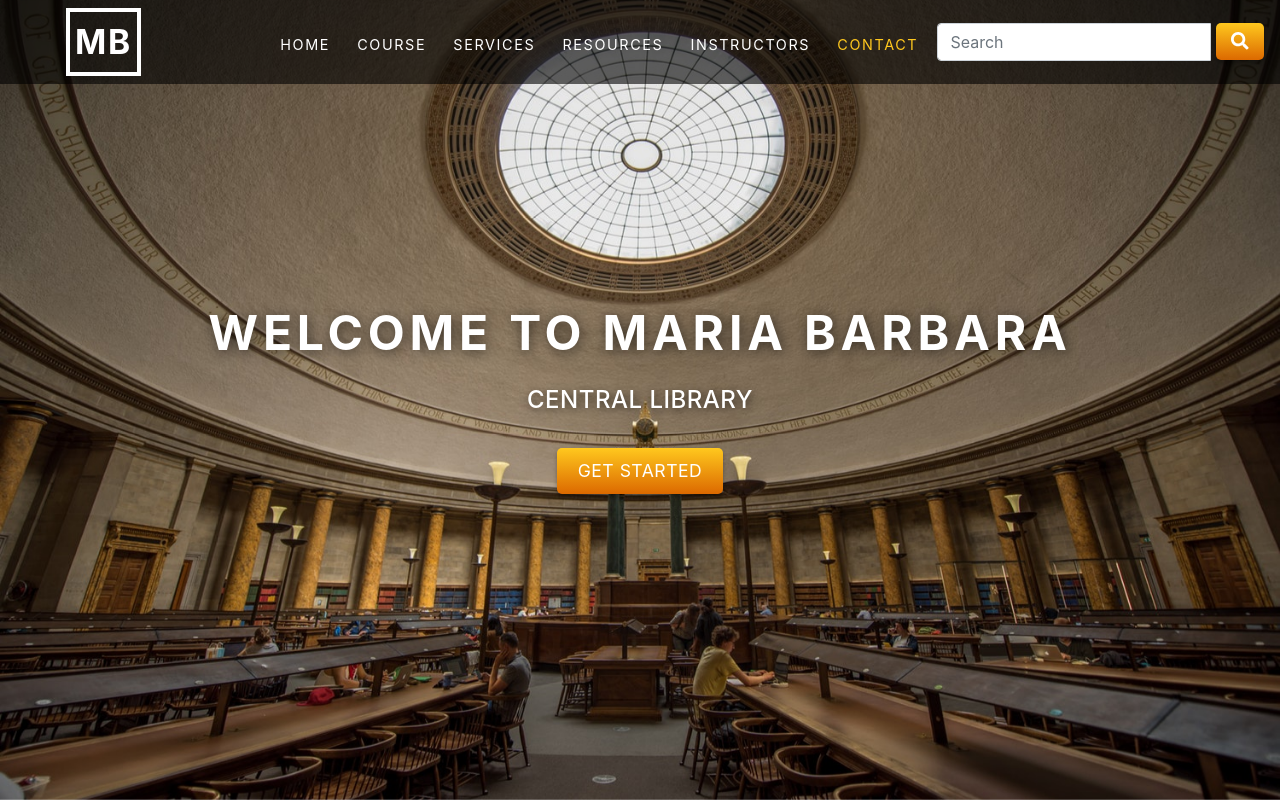
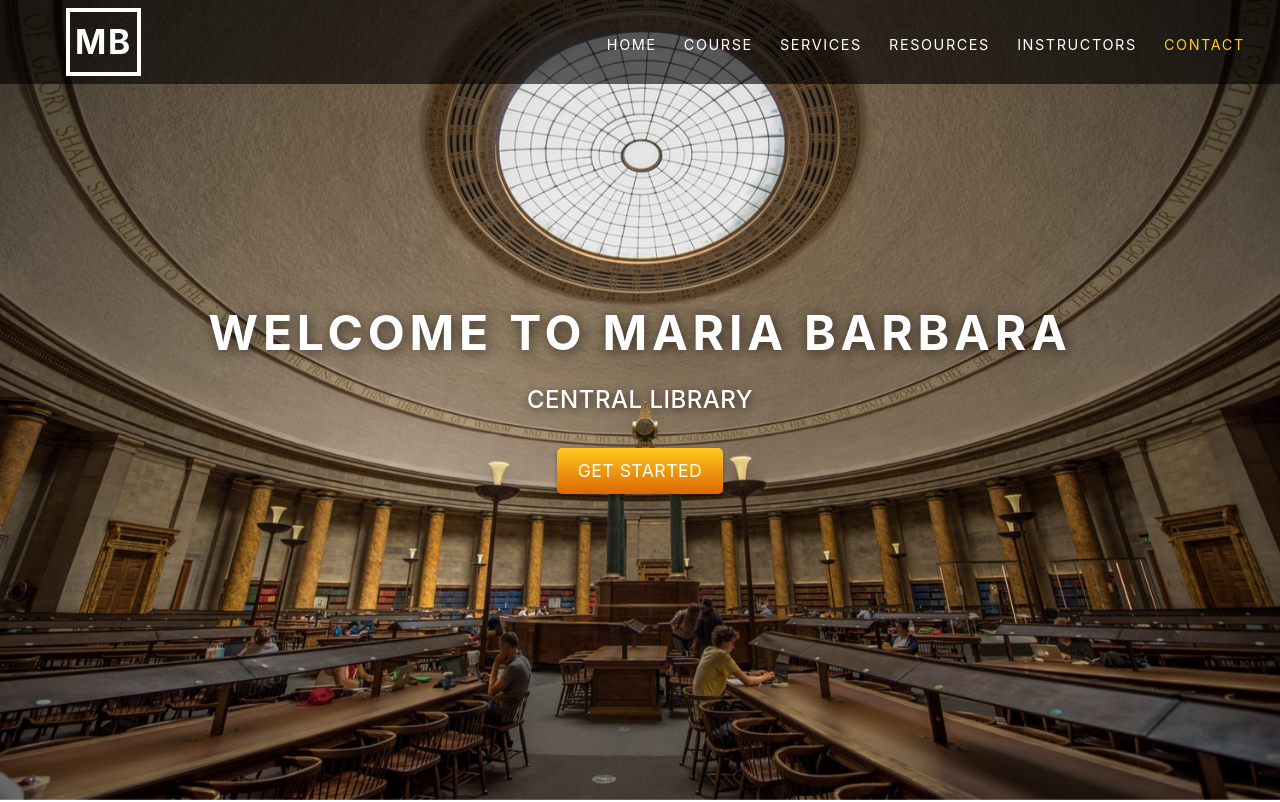
Before and after one commit to ductang24/mb-library, a plain HTML site: page index.html in a window 1280 px wide. Shown: the top 802 px of the page. Drawn offline with Linux system fonts and the light colour scheme.

Commit message:
Update index.html

```diff
--- a/index.html
+++ b/index.html
@@ -43,16 +43,6 @@
 			</li>
 		</ul>
 	</collapse>
-	<form class="navbar-form navbar-left" action="/action_page.php">
-		<div class="input-group">
-		  <input type="text" class="form-control" placeholder="Search">
-		  <div class="input-group-btn">
-			<button class="btn" type="submit">
-			  <i class="fas fa-search"></i>
-			</button>
-		  </div>
-		</div>
-	  </form>
 </nav>
 <!-- End Navigation -->
 
```
